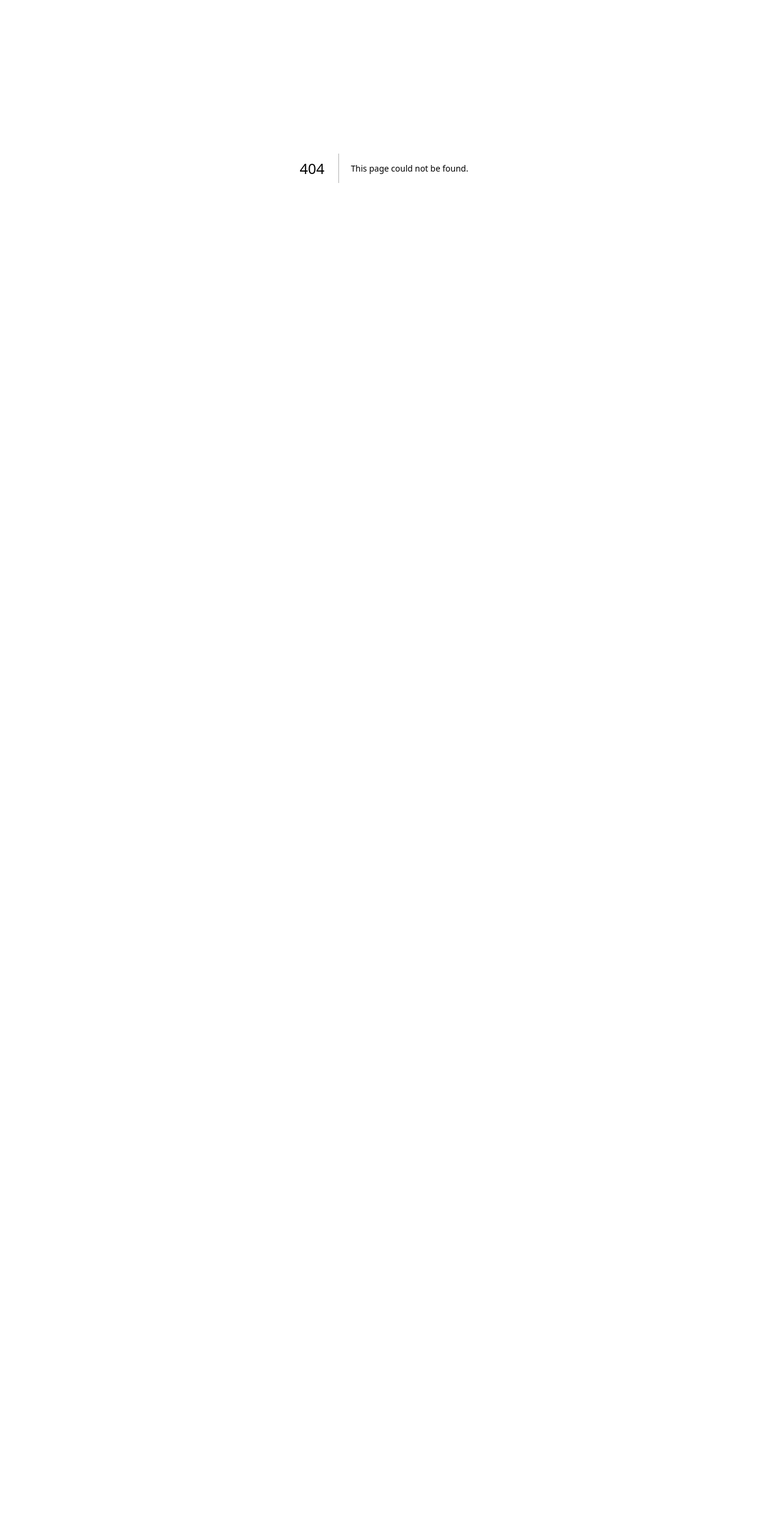
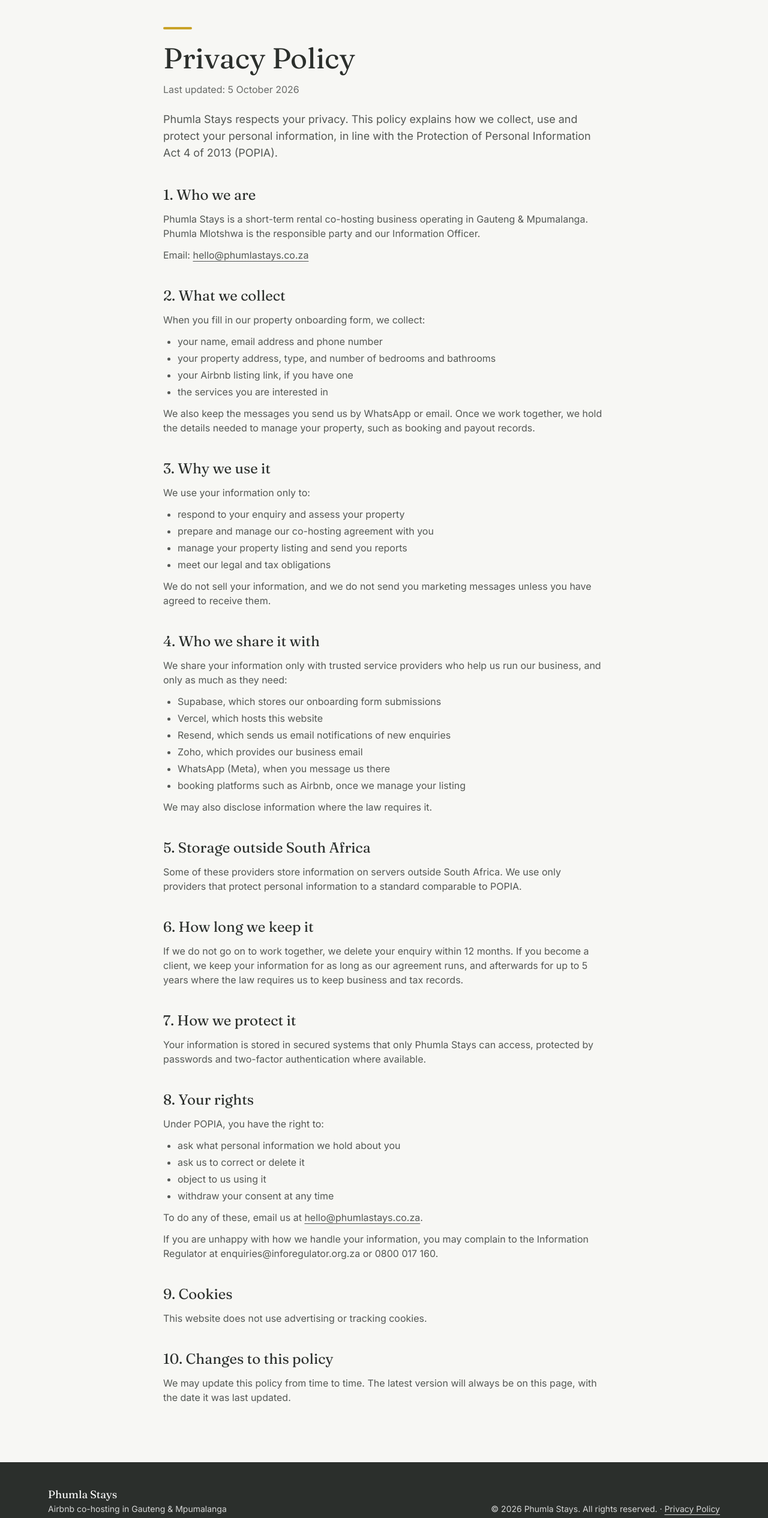
Before and after one commit to phumlamlotshwa/phumla-stays, a Next.js app: page /privacy in a window 1280 px wide. Before the commit this address had no page. Shown: the part 120-2650 px from the top of the page at 60% size. Before the commit the page ends 800 px from the top, so only its background shows below. Built offline with nearby package versions, Linux system fonts and the light colour scheme.

Commit message:
add privacy policy, footer link and airbnb disclaimer

```diff
--- /dev/null
+++ b/src/app/privacy/page.tsx
@@ -0,0 +1,152 @@
+import type { Metadata } from "next";
+import Header from "@/components/Header";
+import Footer from "@/components/Footer";
+import { site } from "@/lib/site";
+
+export const metadata: Metadata = {
+  title: "Privacy Policy | Phumla Stays",
+  description: "How Phumla Stays collects, uses and protects your personal information.",
+};
+
+function Section({ title, children }: { title: string; children: React.ReactNode }) {
+  return (
+    <section className="mt-10">
+      <h2 className="font-serif text-2xl">{title}</h2>
+      <div className="mt-3 space-y-3 text-charcoal/80">{children}</div>
+    </section>
+  );
+}
+
+export default function PrivacyPage() {
+  return (
+    <>
+      <Header />
+      <main className="mx-auto max-w-3xl px-4 py-16 md:py-24">
+        <div className="mb-6 h-1 w-12 rounded-full bg-gold" />
+        <h1 className="font-serif text-4xl md:text-5xl">Privacy Policy</h1>
+        <p className="mt-4 text-charcoal/70">Last updated: 5 October 2026</p>
+        <p className="mt-6 text-lg text-charcoal/80">
+          Phumla Stays respects your privacy. This policy explains how we
+          collect, use and protect your personal information, in line with the
+          Protection of Personal Information Act 4 of 2013 (POPIA).
+        </p>
+
+        <Section title="1. Who we are">
+          <p>
+            Phumla Stays is a short-term rental co-hosting business operating in{" "}
+            {site.serviceArea}. Phumla Mlotshwa is the responsible party and our
+            Information Officer.
+          </p>
+          <p>
+            Email: <a href={`mailto:${site.email}`} className="underline underline-offset-4">{site.email}</a>
+          </p>
+        </Section>
+
+        <Section title="2. What we collect">
+          <p>When you fill in our property onboarding form, we collect:</p>
+          <ul className="list-disc space-y-1 pl-6">
+            <li>your name, email address and phone number</li>
+            <li>your property address, type, and number of bedrooms and bathrooms</li>
+            <li>your Airbnb listing link, if you have one</li>
+            <li>the services you are interested in</li>
+          </ul>
+          <p>
+            We also keep the messages you send us by WhatsApp or email. Once we
+            work together, we hold the details needed to manage your property,
+            such as booking and payout records.
+          </p>
+        </Section>
+
+        <Section title="3. Why we use it">
+          <p>We use your information only to:</p>
+          <ul className="list-disc space-y-1 pl-6">
+            <li>respond to your enquiry and assess your property</li>
+            <li>prepare and manage our co-hosting agreement with you</li>
+            <li>manage your property listing and send you reports</li>
+            <li>meet our legal and tax obligations</li>
+          </ul>
+          <p>
+            We do not sell your information, and we do not send you marketing
+            messages unless you have agreed to receive them.
+          </p>
+        </Section>
+
+        <Section title="4. Who we share it with">
+          <p>
+            We share your information only with trusted service providers who
+            help us run our business, and only as much as they need:
+          </p>
+          <ul className="list-disc space-y-1 pl-6">
+            <li>Supabase, which stores our onboarding form submissions</li>
+            <li>Vercel, which hosts this website</li>
+            <li>Resend, which sends us email notifications of new enquiries</li>
+            <li>Zoho, which provides our business email</li>
+            <li>WhatsApp (Meta), when you message us there</li>
+            <li>booking platforms such as Airbnb, once we manage your listing</li>
+          </ul>
+          <p>
+            We may also disclose information where the law requires it.
+          </p>
+        </Section>
+
+        <Section title="5. Storage outside South Africa">
+          <p>
+            Some of these providers store information on servers outside South
+            Africa. We use only providers that protect personal information to
+            a standard comparable to POPIA.
+          </p>
+        </Section>
+
+        <Section title="6. How long we keep it">
+          <p>
+            If we do not go on to work together, we delete your enquiry within
+            12 months. If you become a client, we keep your information for as
+            long as our agreement runs, and afterwards for up to 5 years where
+            the law requires us to keep business and tax records.
+          </p>
+        </Section>
+
+        <Section title="7. How we protect it">
+          <p>
+            Your information is stored in secured systems that only Phumla
+            Stays can access, protected by passwords and two-factor
+            authentication where available.
+          </p>
+        </Section>
+
+        <Section title="8. Your rights">
+          <p>Under POPIA, you have the right to:</p>
+          <ul className="list-disc space-y-1 pl-6">
+            <li>ask what personal information we hold about you</li>
+            <li>ask us to correct or delete it</li>
+            <li>object to us using it</li>
+            <li>withdraw your consent at any time</li>
+          </ul>
+          <p>
+            To do any of these, email us at{" "}
+            <a href={`mailto:${site.email}`} className="underline underline-offset-4">{site.email}</a>.
+          </p>
+          <p>
+            If you are unhappy with how we handle your information, you may
+            complain to the Information Regulator at
+            enquiries@inforegulator.org.za or 0800 017 160.
+          </p>
+        </Section>
+
+        <Section title="9. Cookies">
+          <p>
+            This website does not use advertising or tracking cookies.
+          </p>
+        </Section>
+
+        <Section title="10. Changes to this policy">
+          <p>
+            We may update this policy from time to time. The latest version will
+            always be on this page, with the date it was last updated.
+          </p>
+        </Section>
+      </main>
+      <Footer />
+    </>
+  );
+}
--- a/src/components/Footer.tsx
+++ b/src/components/Footer.tsx
@@ -1,4 +1,5 @@
 import { site } from "@/lib/site";
+import Link from "next/link";
 
 export default function Footer() {
   const year = new Date().getFullYear();
@@ -35,9 +36,17 @@ export default function Footer() {
             </span>
           </a>
         </div>
-        <p>
-          © {year} {site.name}. All rights reserved.
-        </p>
+                <div className="space-y-1 md:text-right">
+          <p>
+            © {year} {site.name}. All rights reserved. ·{" "}
+            <Link href="/privacy" className="underline underline-offset-4 hover:text-white">
+              Privacy Policy
+            </Link>
+          </p>
+          <p className="text-xs text-white/60">
+            Phumla Stays is an independent business and is not affiliated with Airbnb.
+          </p>
+        </div>
       </div>
     </footer>
   );
--- a/src/components/OnboardingForm.tsx
+++ b/src/components/OnboardingForm.tsx
@@ -195,8 +195,17 @@ export default function OnboardingForm() {
             defaultChecked={state.values?.popia_consent === "on"}
             className="mt-0.5 h-5 w-5 shrink-0 accent-sage-dark"
           />
-          I agree that Phumla Stays may use these details to contact me about
-          managing my property. My details won&apos;t be shared with anyone else.
+                   I agree that Phumla Stays may use these details to contact me about
+          managing my property, as described in the{" "}
+          <a
+            href="/privacy"
+            target="_blank"
+            rel="noopener noreferrer"
+            className="underline underline-offset-4 hover:text-charcoal"
+          >
+            Privacy Policy
+          </a>
+          .
         </label>
         <FieldError messages={state.errors?.popia_consent} />
       </div>
```
